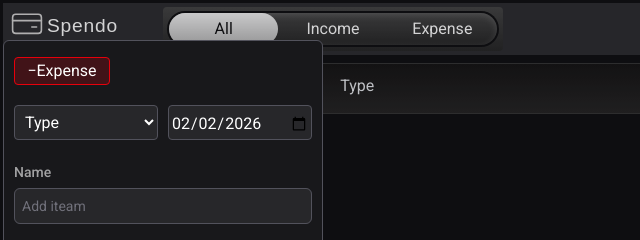
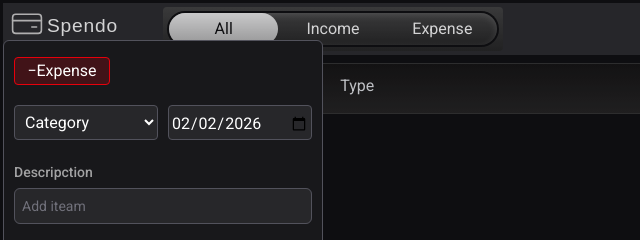
Before and after one commit to QuantumDev573/Spendo-expenseTracker, a website: page index.html in a window 1280 px wide. Both pictures are taken after a click on the button "Add". Shown: the top 240 px of the page, 0-640 px from the left. Drawn offline with Linux system fonts and the light colour scheme; a web font is replaced by a local one.

Commit message:
add form changes

```diff
--- a/index.html
+++ b/index.html
@@ -184,7 +184,7 @@
 
       <div class="flex justify-between mb-5">
         <select name="type" required class="typeSelector w-36  border bg-zinc-800 border-zinc-600 rounded  p-1.5 focus:outline-none focus:ring-1 focus:ring-indigo-500 focus:border-indigo-500 ">
-          <option value="" hidden class="text-zinc-900">Type</option>
+          <option value="" hidden class="text-zinc-900">Category</option>
           <option value="food" class="mt-5">Food</option>
           <option value="groceries">Groceries</option>
           <option value="shopping">Shopping</option>
@@ -205,7 +205,7 @@
       </div>
 
       <div class="mb-5 ">
-        <span class="text-sm/6 font-medium text-white/60">Name</span>
+        <span class="text-sm/6 font-medium text-white/60">Descripction</span>
           <div class="mt-1">
             <input
               type="text"
```
